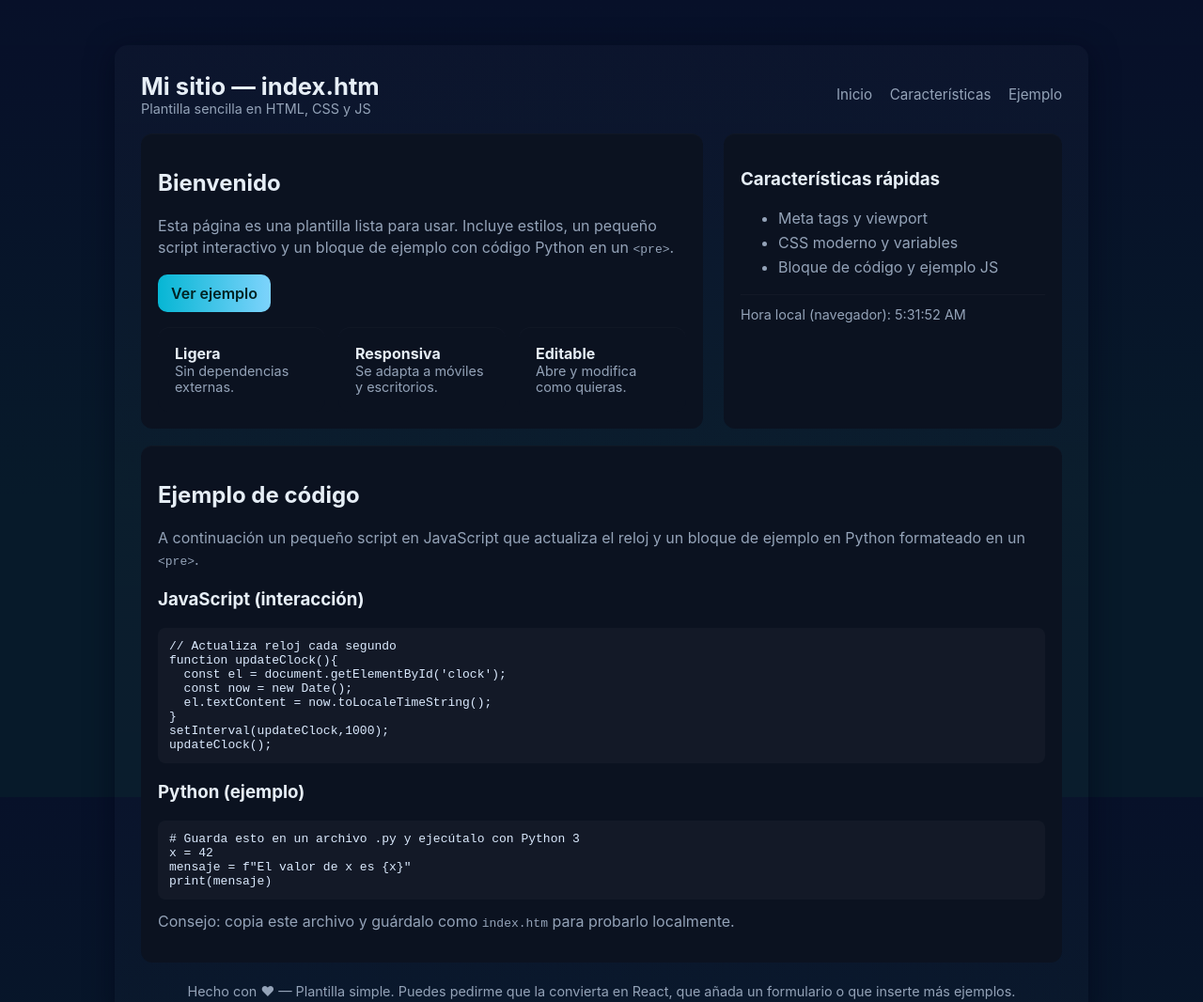
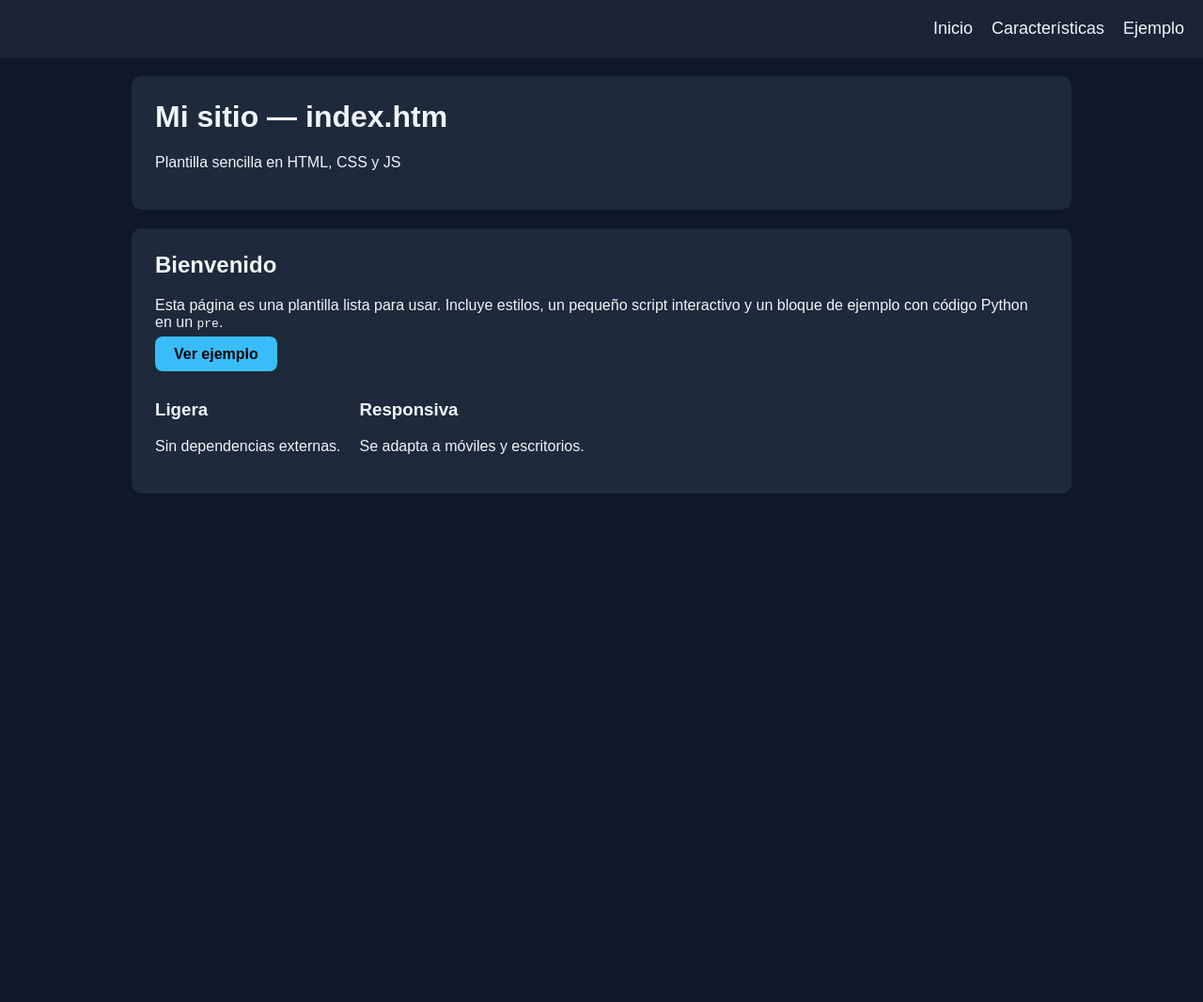
Before and after one commit to Annie221993/annie221993.github.io, a plain HTML site: page index.html in a window 1280 px wide. Shown: the whole page at 94% size. After the commit the page ends 800 px from the top, so only its background shows below. Drawn offline with Linux system fonts and the light colour scheme.

Commit message:
Update index.html

```diff
--- a/index.html
+++ b/index.html
@@ -1,120 +1,91 @@
-<!doctype html>
+<!DOCTYPE html>
 <html lang="es">
 <head>
-  <meta charset="utf-8">
-  <meta name="viewport" content="width=device-width,initial-scale=1">
-  <title>Página de ejemplo — index.htm</title>
-  <meta name="description" content="Página de ejemplo con HTML, CSS y JavaScript.">
-  <style>
-    :root{--bg:#0f172a;--card:#0b1220;--accent:#06b6d4;--muted:#94a3b8;--glass: rgba(255,255,255,0.03)}
-    html,body{height:100%;margin:0;font-family:Inter, system-ui, -apple-system, 'Segoe UI', Roboto, 'Helvetica Neue', Arial;background:linear-gradient(180deg,#071029 0%, #071a2a 60%);color:#e6eef6}
-    .container{max-width:980px;margin:48px auto;padding:28px;background:linear-gradient(180deg, rgba(255,255,255,0.02), rgba(255,255,255,0.01));border-radius:14px;box-shadow:0 6px 30px rgba(2,6,23,0.6)}
-    header{display:flex;align-items:center;justify-content:space-between;gap:20px}
-    h1{margin:0;font-size:1.6rem}
-    nav a{color:var(--muted);text-decoration:none;margin-left:14px;font-size:0.95rem}
-    .hero{display:grid;grid-template-columns:1fr 360px;gap:22px;margin-top:18px}
-    .card{background:var(--card);padding:18px;border-radius:12px;box-shadow:inset 0 1px 0 rgba(255,255,255,0.02)}
-    .lead{color:var(--muted);line-height:1.45}
-    .btn{display:inline-block;padding:10px 14px;border-radius:10px;background:linear-gradient(90deg,var(--accent),#7dd3fc);color:#022; text-decoration:none;font-weight:600}
-    pre{background:var(--glass);padding:12px;border-radius:8px;overflow:auto;font-family:monospace;color:#dbeafe}
-    .grid{display:grid;grid-template-columns:repeat(3,1fr);gap:14px;margin-top:16px}
-    footer{margin-top:22px;color:var(--muted);font-size:0.9rem;text-align:center}
-    @media (max-width:880px){.hero{grid-template-columns:1fr} .grid{grid-template-columns:repeat(1,1fr)}}
-  </style>
+    <meta charset="UTF-8">
+    <meta name="viewport" content="width=device-width, initial-scale=1.0">
+    <title>Mi sitio — index.htm</title>
+    <style>
+        :root {
+            --bg: #0f172a;
+            --card: #1e293b;
+            --text: #f1f5f9;
+            --primary: #38bdf8;
+        }
+        body {
+            margin: 0;
+            font-family: Arial, sans-serif;
+            background: var(--bg);
+            color: var(--text);
+        }
+        header {
+            display: flex;
+            justify-content: flex-end;
+            padding: 20px;
+            background: rgba(255,255,255,0.05);
+        }
+        header a {
+            color: var(--text);
+            margin-left: 20px;
+            text-decoration: none;
+            font-size: 18px;
+        }
+        .container {
+            width: 90%;
+            max-width: 1000px;
+            margin: auto;
+            padding: 20px 0;
+        }
+        .card {
+            background: var(--card);
+            padding: 25px;
+            border-radius: 10px;
+            margin-bottom: 20px;
+        }
+        h1, h2 {
+            margin-top: 0;
+        }
+        .btn {
+            background: var(--primary);
+            color: black;
+            padding: 10px 20px;
+            border-radius: 8px;
+            text-decoration: none;
+            font-weight: bold;
+        }
+        pre {
+            background: #0c0f14;
+            padding: 15px;
+            border-radius: 10px;
+            overflow-x: auto;
+        }
+    </style>
 </head>
 <body>
-  <main class="container">
-    <header>
-      <div>
+
+<header>
+    <a href="#">Inicio</a>
+    <a href="#">Características</a>
+    <a href="#">Ejemplo</a>
+</header>
+
+<div class="container">
+
+    <div class="card">
         <h1>Mi sitio — index.htm</h1>
-        <div style="color:var(--muted);font-size:0.9rem">Plantilla sencilla en HTML, CSS y JS</div>
-      </div>
-      <nav>
-        <a href="#">Inicio</a>
-        <a href="#features">Características</a>
-        <a href="#ejemplo">Ejemplo</a>
-      </nav>
-    </header>
+        <p>Plantilla sencilla en HTML, CSS y JS</p>
+    </div>
 
-    <section class="hero">
-      <article class="card">
+    <div class="card">
         <h2>Bienvenido</h2>
-        <p class="lead">Esta página es una plantilla lista para usar. Incluye estilos, un pequeño script interactivo y un bloque de ejemplo con código Python en un <code>&lt;pre&gt;</code>.</p>
-        <p style="margin-top:12px"><a class="btn" href="#ejemplo" id="view-example">Ver ejemplo</a></p>
+        <p>Esta página es una plantilla lista para usar. Incluye estilos, un pequeño script interactivo y un bloque de ejemplo con código Python en un <code>pre</code>.</p>
+        <a class="btn" href="#">Ver ejemplo</a>
 
-        <div class="grid" style="margin-top:16px">
-          <div class="card">
-            <strong>Ligera</strong>
-            <div style="color:var(--muted);font-size:0.9rem">Sin dependencias externas.</div>
-          </div>
-          <div class="card">
-            <strong>Responsiva</strong>
-            <div style="color:var(--muted);font-size:0.9rem">Se adapta a móviles y escritorios.</div>
-          </div>
-          <div class="card">
-            <strong>Editable</strong>
-            <div style="color:var(--muted);font-size:0.9rem">Abre y modifica como quieras.</div>
-          </div>
-        </div>
-      </article>
-
-      <aside class="card">
-        <h3 id="features">Características rápidas</h3>
-        <ul style="color:var(--muted);line-height:1.6">
-          <li>Meta tags y viewport</li>
-          <li>CSS moderno y variables</li>
-          <li>Bloque de código y ejemplo JS</li>
-        </ul>
-        <hr style="border:none;height:1px;background:rgba(255,255,255,0.03);margin:12px 0">
-        <div style="color:var(--muted);font-size:0.9rem">Hora local (navegador): <span id="clock">--:--:--</span></div>
-      </aside>
-    </section>
-
-    <section class="card" id="ejemplo" style="margin-top:18px">
-      <h2>Ejemplo de código</h2>
-      <p class="lead">A continuación un pequeño script en JavaScript que actualiza el reloj y un bloque de ejemplo en Python formateado en un <code>&lt;pre&gt;</code>.</p>
-
-      <h3>JavaScript (interacción)</h3>
-      <pre>// Actualiza reloj cada segundo
-function updateClock(){
-  const el = document.getElementById('clock');
-  const now = new Date();
-  el.textContent = now.toLocaleTimeString();
-}
-setInterval(updateClock,1000);
-updateClock();
-</pre>
-
-      <h3>Python (ejemplo)</h3>
-      <pre># Guarda esto en un archivo .py y ejecútalo con Python 3
-x = 42
-mensaje = f"El valor de x es {x}"
-print(mensaje)
-</pre>
-
-      <p style="margin-top:8px;color:var(--muted)">Consejo: copia este archivo y guárdalo como <code>index.htm</code> para probarlo localmente.</p>
-    </section>
-
-    <footer>
-      Hecho con ❤ — Plantilla simple. Puedes pedirme que la convierta en React, que añada un formulario o que inserte más ejemplos.
-    </footer>
-  </main>
-
-  <script>
-    // Script principal: navegación y reloj
-    document.getElementById('view-example').addEventListener('click', function(e){
-      e.preventDefault();
-      document.getElementById('ejemplo').scrollIntoView({behavior:'smooth'});
-    });
-
-    function updateClock(){
-      const el = document.getElementById('clock');
-      if(!el) return;
-      const now = new Date();
-      el.textContent = now.toLocaleTimeString();
-    }
-    setInterval(updateClock,1000);
-    updateClock();
-  </script>
-</body>
-</html>
+        <div style="display: flex; gap: 20px; margin-top: 20px;">
+            <div>
+                <h3>Ligera</h3>
+                <p>Sin dependencias externas.</p>
+            </div>
+            <div>
+                <h3>Responsiva</h3>
+                <p>Se adapta a móviles y escritorios.</p>
+            </
```
